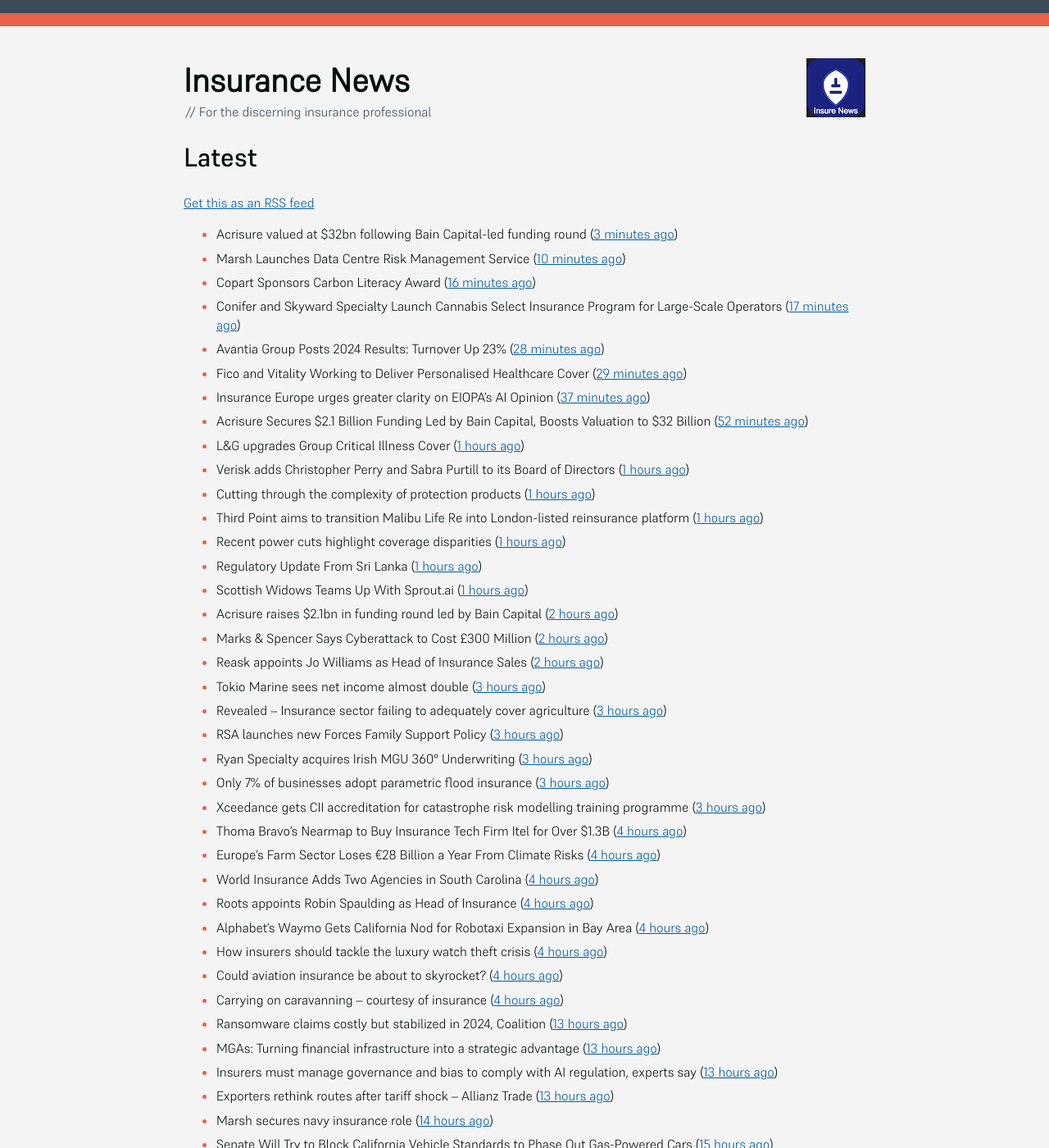
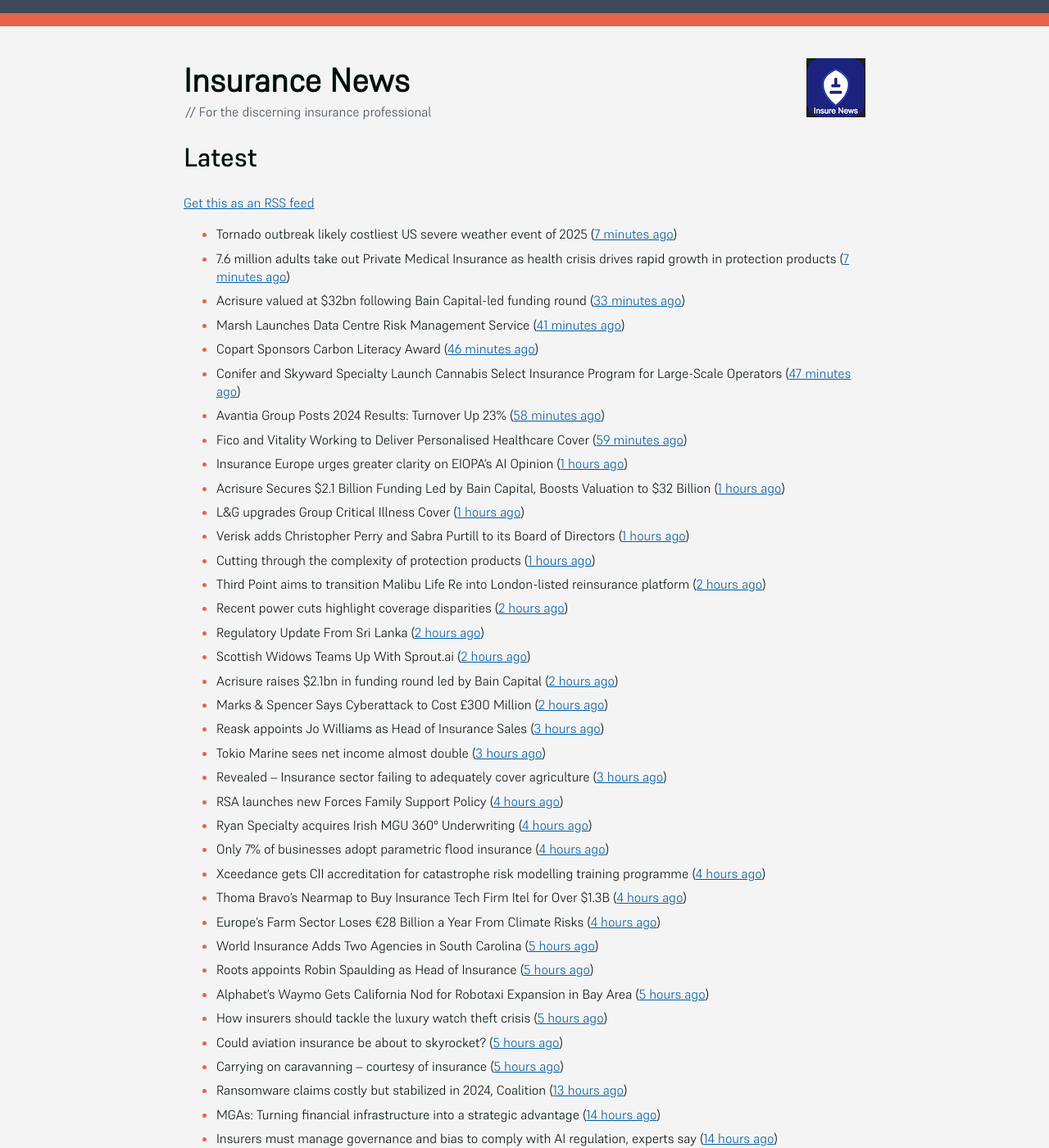
Before and after one commit to mat-0/feeds.thechels.uk, a Jekyll site: the page built from index.md, in a window 1280 px wide and 1400 px high. Shown: the whole window at 82% size. Built offline with Jekyll 4.4.1, drawn with Linux system fonts in a browser that asks for light colours; some of the changed text lies outside the part shown.

Commit message:
New Feed

```diff
--- a/index.md
+++ b/index.md
@@ -8,57 +8,58 @@ description: Latest Updates
 [Get this as an RSS feed](/feed.rss)
 
 <!-- news_marker starts -->
-- Acrisure valued at $32bn following Bain Capital-led funding round ([3 minutes ago](https://www.postonline.co.uk/broker/7957799/acrisure-valued-at-32bn-following-bain-capital-led-funding-round))
-- Marsh Launches Data Centre Risk Management Service ([10 minutes ago](https://insurance-edge.net/2025/05/21/marsh-launches-data-centre-risk-management-service/))
-- Copart Sponsors Carbon Literacy Award ([16 minutes ago](https://insurance-edge.net/2025/05/21/copart-sponsors-carbon-literacy-award/))
-- Conifer and Skyward Specialty Launch Cannabis Select Insurance Program for Large-Scale Operators ([17 minutes ago](https://www.insurtechinsights.com/conifer-and-skyward-specialty-launch-cannabis-select-insurance-program-for-large-scale-operators/))
-- Avantia Group Posts 2024 Results: Turnover Up 23% ([28 minutes ago](https://insurance-edge.net/2025/05/21/avantia-group-posts-2024-results-turnover-up-23/))
-- Fico and Vitality Working to Deliver Personalised Healthcare Cover ([29 minutes ago](https://insurance-edge.net/2025/05/21/fico-and-vitality-working-to-deliver-personalised-healthcare/))
-- Insurance Europe urges greater clarity on EIOPA’s AI Opinion ([37 minutes ago](https://www.reinsurancene.ws/insurance-europe-urges-greater-clarity-on-eiopas-ai-opinion/))
-- Acrisure Secures $2.1 Billion Funding Led by Bain Capital, Boosts Valuation to $32 Billion ([52 minutes ago](https://www.insurtechinsights.com/acrisure-secures-2-1-billion-funding-led-by-bain-capital-boosts-valuation-to-32-billion/))
+- Tornado outbreak likely costliest US severe weather event of 2025 ([7 minutes ago](https://www.reinsurancene.ws/tornado-outbreak-likely-costliest-us-severe-weather-event-of-2025/))
+- 7.6 million adults take out Private Medical Insurance as health crisis drives rapid growth in protection products ([7 minutes ago](https://ifamagazine.com/7-6-million-adults-take-out-private-medical-insurance-as-health-crisis-drives-rapid-growth-in-protection-products/))
+- Acrisure valued at $32bn following Bain Capital-led funding round ([33 minutes ago](https://www.postonline.co.uk/broker/7957799/acrisure-valued-at-32bn-following-bain-capital-led-funding-round))
+- Marsh Launches Data Centre Risk Management Service ([41 minutes ago](https://insurance-edge.net/2025/05/21/marsh-launches-data-centre-risk-management-service/))
+- Copart Sponsors Carbon Literacy Award ([46 minutes ago](https://insurance-edge.net/2025/05/21/copart-sponsors-carbon-literacy-award/))
+- Conifer and Skyward Specialty Launch Cannabis Select Insurance Program for Large-Scale Operators ([47 minutes ago](https://www.insurtechinsights.com/conifer-and-skyward-specialty-launch-cannabis-select-insurance-program-for-large-scale-operators/))
+- Avantia Group Posts 2024 Results: Turnover Up 23% ([58 minutes ago](https://insurance-edge.net/2025/05/21/avantia-group-posts-2024-results-turnover-up-23/))
+- Fico and Vitality Working to Deliver Personalised Healthcare Cover ([59 minutes ago](https://insurance-edge.net/2025/05/21/fico-and-vitality-working-to-deliver-personalised-healthcare/))
+- Insurance Europe urges greater clarity on EIOPA’s AI Opinion ([1 hours ago](https://www.reinsurancene.ws/insurance-europe-urges-greater-clarity-on-eiopas-ai-opinion/))
+- Acrisure Secures $2.1 Billion Funding Led by Bain Capital, Boosts Valuation to $32 Billion ([1 hours ago](https://www.insurtechinsights.com/acrisure-secures-2-1-billion-funding-led-by-bain-capital-boosts-valuation-to-32-billion/))
 - L&G upgrades Group Critical Illness Cover ([1 hours ago](https://ifamagazine.com/lg-upgrades-group-critical-illness-cover/))
 - Verisk adds Christopher Perry and Sabra Purtill to its Board of Directors ([1 hours ago](https://www.reinsurancene.ws/verisk-adds-christopher-perry-and-sabra-purtill-to-its-board-of-directors/))
 - Cutting through the complexity of protection products ([1 hours ago](https://ifamagazine.com/cutting-through-the-complexity-of-protection-products/))
-- Third Point aims to transition Malibu Life Re into London-listed reinsurance platform ([1 hours ago](https://www.reinsurancene.ws/third-point-aims-to-transition-malibu-life-re-into-london-listed-reinsurance-platform/))
-- Recent power cuts highlight coverage disparities ([1 hours ago](https://www.postonline.co.uk/commercial/7957791/recent-power-cuts-highlight-coverage-disparities))
-- Regulatory Update From Sri Lanka ([1 hours ago](https://insurance-edge.net/2025/05/21/regulatory-update-from-sri-lanka/))
-- Scottish Widows Teams Up With Sprout.ai ([1 hours ago](https://insurance-edge.net/2025/05/21/scottish-widows-teams-up-with-sprout-ai/))
+- Third Point aims to transition Malibu Life Re into London-listed reinsurance platform ([2 hours ago](https://www.reinsurancene.ws/third-point-aims-to-transition-malibu-life-re-into-london-listed-reinsurance-platform/))
+- Recent power cuts highlight coverage disparities ([2 hours ago](https://www.postonline.co.uk/commercial/7957791/recent-power-cuts-highlight-coverage-disparities))
+- Regulatory Update From Sri Lanka ([2 hours ago](https://insurance-edge.net/2025/05/21/regulatory-update-from-sri-lanka/))
+- Scottish Widows Teams Up With Sprout.ai ([2 hours ago](https://insurance-edge.net/2025/05/21/scottish-widows-teams-up-with-sprout-ai/))
 - Acrisure raises $2.1bn in funding round led by Bain Capital ([2 hours ago](https://www.reinsurancene.ws/acrisure-raises-2-1bn-in-funding-round-led-by-bain-capital/))
 - Marks & Spencer Says Cyberattack to Cost £300 Million ([2 hours ago](https://www.insurancejournal.com/news/international/2025/05/21/824570.htm))
-- Reask appoints Jo Williams as Head of Insurance Sales ([2 hours ago](https://www.reinsurancene.ws/reask-appoints-jo-williams-as-head-of-insurance-sales/))
+- Reask appoints Jo Williams as Head of Insurance Sales ([3 hours ago](https://www.reinsurancene.ws/reask-appoints-jo-williams-as-head-of-insurance-sales/))
 - Tokio Marine sees net income almost double ([3 hours ago](https://www.insurancebusinessmag.com/uk/news/breaking-news/tokio-marine-sees-net-income-almost-double-536377.aspx))
 - Revealed – Insurance sector failing to adequately cover agriculture ([3 hours ago](https://www.insurancebusinessmag.com/uk/news/breaking-news/revealed--insurance-sector-failing-to-adequately-cover-agriculture-536376.aspx))
-- RSA launches new Forces Family Support Policy ([3 hours ago](https://www.insurancebusinessmag.com/uk/news/breaking-news/rsa-launches-new-forces-family-support-policy-536375.aspx))
-- Ryan Specialty acquires Irish MGU 360° Underwriting ([3 hours ago](https://www.reinsurancene.ws/ryan-specialty-acquires-irish-mgu-360-underwriting/))
-- Only 7% of businesses adopt parametric flood insurance ([3 hours ago](https://www.postonline.co.uk/news/7957796/only-7-of-businesses-adopt-parametric-flood-insurance))
-- Xceedance gets CII accreditation for catastrophe risk modelling training programme ([3 hours ago](https://www.insurancebusinessmag.com/uk/news/catastrophe/xceedance-gets-cii-accreditation-for-catastrophe-risk-modelling-training-programme-536374.aspx))
+- RSA launches new Forces Family Support Policy ([4 hours ago](https://www.insurancebusinessmag.com/uk/news/breaking-news/rsa-launches-new-forces-family-support-policy-536375.aspx))
+- Ryan Specialty acquires Irish MGU 360° Underwriting ([4 hours ago](https://www.reinsurancene.ws/ryan-specialty-acquires-irish-mgu-360-underwriting/))
+- Only 7% of businesses adopt parametric flood insurance ([4 hours ago](https://www.postonline.co.uk/news/7957796/only-7-of-businesses-adopt-parametric-flood-insurance))
+- Xceedance gets CII accreditation for catastrophe risk modelling training programme ([4 hours ago](https://www.insurancebusinessmag.com/uk/news/catastrophe/xceedance-gets-cii-accreditation-for-catastrophe-risk-modelling-training-programme-536374.aspx))
 - Thoma Bravo’s Nearmap to Buy Insurance Tech Firm Itel for Over $1.3B ([4 hours ago](https://www.insurancejournal.com/news/national/2025/05/21/824558.htm))
 - Europe’s Farm Sector Loses €28 Billion a Year From Climate Risks ([4 hours ago](https://www.insurancejournal.com/news/international/2025/05/21/824536.htm))
-- World Insurance Adds Two Agencies in South Carolina ([4 hours ago](https://www.insurancejournal.com/news/southeast/2025/05/21/824482.htm))
-- Roots appoints Robin Spaulding as Head of Insurance ([4 hours ago](https://www.reinsurancene.ws/roots-appoints-robin-spaulding-as-head-of-insurance/))
-- Alphabet’s Waymo Gets California Nod for Robotaxi Expansion in Bay Area ([4 hours ago](https://www.insurancejournal.com/news/west/2025/05/21/824562.htm))
-- How insurers should tackle the luxury watch theft crisis ([4 hours ago](https://www.postonline.co.uk/claims/7957407/how-insurers-should-tackle-the-luxury-watch-theft-crisis))
-- Could aviation insurance be about to skyrocket? ([4 hours ago](https://www.postonline.co.uk/commercial/7957567/could-aviation-insurance-be-about-to-skyrocket))
-- Carrying on caravanning – courtesy of insurance ([4 hours ago](https://www.postonline.co.uk/personal/7957724/carrying-on-caravanning-%E2%80%93-courtesy-of-insurance))
+- World Insurance Adds Two Agencies in South Carolina ([5 hours ago](https://www.insurancejournal.com/news/southeast/2025/05/21/824482.htm))
+- Roots appoints Robin Spaulding as Head of Insurance ([5 hours ago](https://www.reinsurancene.ws/roots-appoints-robin-spaulding-as-head-of-insurance/))
+- Alphabet’s Waymo Gets California Nod for Robotaxi Expansion in Bay Area ([5 hours ago](https://www.insurancejournal.com/news/west/2025/05/21/824562.htm))
+- How insurers should tackle the luxury watch theft crisis ([5 hours ago](https://www.postonline.co.uk/claims/7957407/how-insurers-should-tackle-the-luxury-watch-theft-crisis))
+- Could aviation insurance be about to skyrocket? ([5 hours ago](https://www.postonline.co.uk/commercial/7957567/could-aviation-insurance-be-about-to-skyrocket))
+- Carrying on caravanning – courtesy of insurance ([5 hours ago](https://www.postonline.co.uk/personal/7957724/carrying-on-caravanning-%E2%80%93-courtesy-of-insurance))
 - Ransomware claims costly but stabilized in 2024, Coalition ([13 hours ago](https://www.dig-in.com/news/ransomware-claims-costly-but-stabilized-in-2024-coalition))
-- MGAs: Turning financial infrastructure into a strategic advantage ([13 hours ago](https://www.dig-in.com/opinion/turning-financial-infrastructure-into-a-strategic-advantage))
-- Insurers must manage governance and bias to comply with AI regulation, experts say ([13 hours ago](https://www.dig-in.com/news/ai-governance-and-bias-become-compliance-issues-for-insurers))
-- Exporters rethink routes after tariff shock – Allianz Trade ([13 hours ago](https://www.insurancebusinessmag.com/uk/news/sme/exporters-rethink-routes-after-tariff-shock--allianz-trade-536347.aspx))
+- MGAs: Turning financial infrastructure into a strategic advantage ([14 hours ago](https://www.dig-in.com/opinion/turning-financial-infrastructure-into-a-strategic-advantage))
+- Insurers must manage governance and bias to comply with AI regulation, experts say ([14 hours ago](https://www.dig-in.com/news/ai-governance-and-bias-become-compliance-issues-for-insurers))
+- Exporters rethink routes after tariff shock – Allianz Trade ([14 hours ago](https://www.insurancebusinessmag.com/uk/news/sme/exporters-rethink-routes-after-tariff-shock--allianz-trade-536347.aspx))
 - Marsh secures navy insurance role ([14 hours ago](https://www.insurancebusinessmag.com/uk/news/marine/marsh-secures-navy-insurance-role-536336.aspx))
-- Senate Will Try to Block California Vehicle Standards to Phase Out Gas-Powered Cars ([15 hours ago](https://www.insurancejournal.com/news/west/2025/05/20/824554.htm))
+- Senate Will Try to Block California Vehicle Standards to Phase Out Gas-Powered Cars ([16 hours ago](https://www.insurancejournal.com/news/west/2025/05/20/824554.htm))
 - Central US Severe Weather Outbreak Caused Billions in Damages, AccuWeather Says ([17 hours ago](https://www.insurancejournal.com/news/midwest/2025/05/20/824523.htm))
 - Ryan Specialty Acquires Irish MGU 360° Underwriting ([17 hours ago](https://www.insurancejournal.com/news/international/2025/05/20/824530.htm))
 - No NOAA Large-Disaster Data to Hurt Insurers’ Grasp of Secondary Perils, Says AM Best ([17 hours ago](https://www.insurancejournal.com/news/national/2025/05/20/824515.htm))
-- Iowa-Based Ice Cream Manufacturer Issues Recall Over Plastic Concerns ([17 hours ago](https://www.insurancejournal.com/news/midwest/2025/05/20/824520.htm))
-- Europe’s big four reinsurers still on track to meet ‘ambitious’ 2025 targets, says Fitch ([17 hours ago](https://www.reinsurancene.ws/europes-big-four-reinsurers-still-on-track-to-meet-ambitious-2025-targets-says-fitch/))
+- Iowa-Based Ice Cream Manufacturer Issues Recall Over Plastic Concerns ([18 hours ago](https://www.insurancejournal.com/news/midwest/2025/05/20/824520.htm))
+- Europe’s big four reinsurers still on track to meet ‘ambitious’ 2025 targets, says Fitch ([18 hours ago](https://www.reinsurancene.ws/europes-big-four-reinsurers-still-on-track-to-meet-ambitious-2025-targets-says-fitch/))
 - Hannover Re promotes Hermenier to Managing Director, Klass to retire ([18 hours ago](https://www.reinsurancene.ws/hannover-re-promotes-hermenier-to-managing-director-klass-to-retire/))
-- Stablecoin Bill Advances in US Senate in Big Win for Crypto ([18 hours ago](https://www.insurancejournal.com/news/national/2025/05/20/824512.htm))
-- Cyclone Reinsurance Pool reduces insurance premiums for Australians in high risk areas ([18 hours ago](https://www.reinsurancene.ws/cyclone-reinsurance-pool-reduces-insurance-premiums-for-australians-in-high-risk-areas/))
+- Stablecoin Bill Advances in US Senate in Big Win for Crypto ([19 hours ago](https://www.insurancejournal.com/news/national/2025/05/20/824512.htm))
 - Cytora and Aisix Solutions Partner to Bolster Insurers’ Wildfire Risk Management ([19 hours ago](https://www.insurtechinsights.com/cytora-and-aisix-solutions-partner-to-bolster-insurers-wildfire-risk-management/))
-- Massachusetts Denies 7.1% Workers’ Comp Rate Hike After 2024 ‘Excessive’ Cut ([19 hours ago](https://www.insurancejournal.com/news/east/2025/05/20/824489.htm))
-- Nearmap to Acquire Itel in $1.3 Billion Deal, Creating $8 Billion Property Intelligence Powerhouse ([19 hours ago](https://www.insurtechinsights.com/nearmap-to-acquire-itel-in-1-3-billion-deal-creating-8-billion-property-intelligence-powerhouse/))
-- Sophos and Capsule Insurance Join Forces to Offer Integrated Cybersecurity and Insurance for UK Businesses ([20 hours ago](https://www.insurtechinsights.com/sophos-and-capsule-insurance-join-forces-to-offer-integrated-cybersecurity-and-insurance-for-uk-businesses/))
-- Bayer Seeks Roundup Settlement, Explores Monsanto Bankruptcy: Reports ([20 hours ago](https://www.insurancejournal.com/news/national/2025/05/20/824477.htm))
+- Massachusetts Denies 7.1% Workers’ Comp Rate Hike After 2024 ‘Excessive’ Cut ([20 hours ago](https://www.insurancejournal.com/news/east/2025/05/20/824489.htm))
+- Nearmap to Acquire Itel in $1.3 Billion Deal, Creating $8 Billion Property Intelligence Powerhouse ([20 hours ago](https://www.insurtechinsights.com/nearmap-to-acquire-itel-in-1-3-billion-deal-creating-8-billion-property-intelligence-powerhouse/))
+- Sophos and Capsule Insurance Join Forces to Offer Integrated Cybersecurity and Insurance for UK Businesses ([21 hours ago](https://www.insurtechinsights.com/sophos-and-capsule-insurance-join-forces-to-offer-integrated-cybersecurity-and-insurance-for-uk-businesses/))
+- Bayer Seeks Roundup Settlement, Explores Monsanto Bankruptcy: Reports ([21 hours ago](https://www.insurancejournal.com/news/national/2025/05/20/824477.htm))
 - New England’s Shield Health Settles Data Breach Cases for $15.3 Million ([21 hours ago](https://www.insurancejournal.com/news/east/2025/05/20/824475.htm))
 - Japan’s Big Non-Life Insurers Plan to Sell Cross Shareholdings ([22 hours ago](https://www.insurancejournal.com/news/international/2025/05/20/824468.htm))
 - Demand for support for Parkinsons and other long-term conditions is up 30%, finds RedArc ([23 hours ago](https://ifamagazine.com/demand-for-support-for-parkinsons-and-other-long-term-conditions-is-up-30-finds-redarc/))
@@ -101,8 +102,8 @@ description: Latest Updates
 - Rebekah Clement steps down from Lloyd's ([1 days ago](https://www.insurancebusinessmag.com/uk/news/breaking-news/rebekah-clement-steps-down-from-lloyds-536135.aspx))
 - Brokers prefer bespoke MGA offerings over general market products – report ([1 days ago](https://www.insurancebusinessmag.com/uk/news/breaking-news/brokers-prefer-bespoke-mga-offerings-over-general-market-products--report-536134.aspx))
 - HDI Global, McLarens announce key leadership appointments ([1 days ago](https://www.insurancebusinessmag.com/uk/news/breaking-news/hdi-global-mclarens-announce-key-leadership-appointments-536132.aspx))
-- Allianz invests £750m in three years amid commercial ‘re-platforming’ ([1 days ago](https://www.postonline.co.uk/news/7957771/allianz-invests-ps750m-in-three-years-amid-commercial-replatforming))
-- Aviva and CyberCube track cyber attackers’ behaviour ([1 days ago](https://www.postonline.co.uk/news/7957778/aviva-and-cybercube-track-cyber-attackers-behaviour))
+- Allianz invests £750m in three years amid commercial ‘re-platforming’ ([2 days ago](https://www.postonline.co.uk/news/7957771/allianz-invests-ps750m-in-three-years-amid-commercial-replatforming))
+- Aviva and CyberCube track cyber attackers’ behaviour ([2 days ago](https://www.postonline.co.uk/news/7957778/aviva-and-cybercube-track-cyber-attackers-behaviour))
 - How does AI figure into insurers' growth plans? ([2 days ago](https://www.dig-in.com/list/how-does-ai-figure-into-insurers-growth-plans))
 - Sedgwick’s Blunt says lack of future insurance CEOs is ‘our fault’ ([2 days ago](https://www.postonline.co.uk/news/7957772/sedgwicks-blunt-says-lack-of-future-insurance-ceos-is-our-fault))
 - Insurance figures richer than The King revealed ([2 days ago](https://www.postonline.co.uk/news/7957777/insurance-figures-richer-than-the-king-revealed))
@@ -120,7 +121,7 @@ description: Latest Updates
 - McLarens aims for net zero by 2050 ([4 days ago](https://www.postonline.co.uk/news/7957770/mclarens-aims-for-net-zero-by-2050))
 - AI will have a greater role to play in claims despite initial hesitancy ([4 days ago](https://www.postonline.co.uk/broker/7957769/ai-will-have-a-greater-role-to-play-in-claims-despite-initial-hesitancy))
 - Ardonagh’s rebrand; Google Cloud’s expansion; Insure Your Paws’ product ([4 days ago](https://www.postonline.co.uk/news/7957764/ardonaghs-rebrand-google-clouds-expansion-insure-your-paws-product))
-- Yutree MD optimistic for the future of independent brokers ([4 days ago](https://www.postonline.co.uk/news/7957767/yutree-md-optimistic-for-the-future-of-independent-brokers))
+- Yutree MD optimistic for the future of independent brokers ([5 days ago](https://www.postonline.co.uk/news/7957767/yutree-md-optimistic-for-the-future-of-independent-brokers))
 - FCA hopes firms will gain confidence with fewer rules ([5 days ago](https://www.postonline.co.uk/news/7957766/fca-hopes-firms-will-gain-confidence-with-fewer-rules))
 - What Tiernan will find in the Lloyd’s CEO in-tray ([5 days ago](https://www.postonline.co.uk/lloydslondon/7957720/what-tiernan-will-find-in-the-lloyds-ceo-in-tray))
 - How insurers can use systemic risk knowledge internally ([5 days ago](https://www.dig-in.com/opinion/how-insurers-can-use-systemic-risk-knowledge-internally))
```
Also changed, not shown: other parts of index.md (+1 -2 lines).
